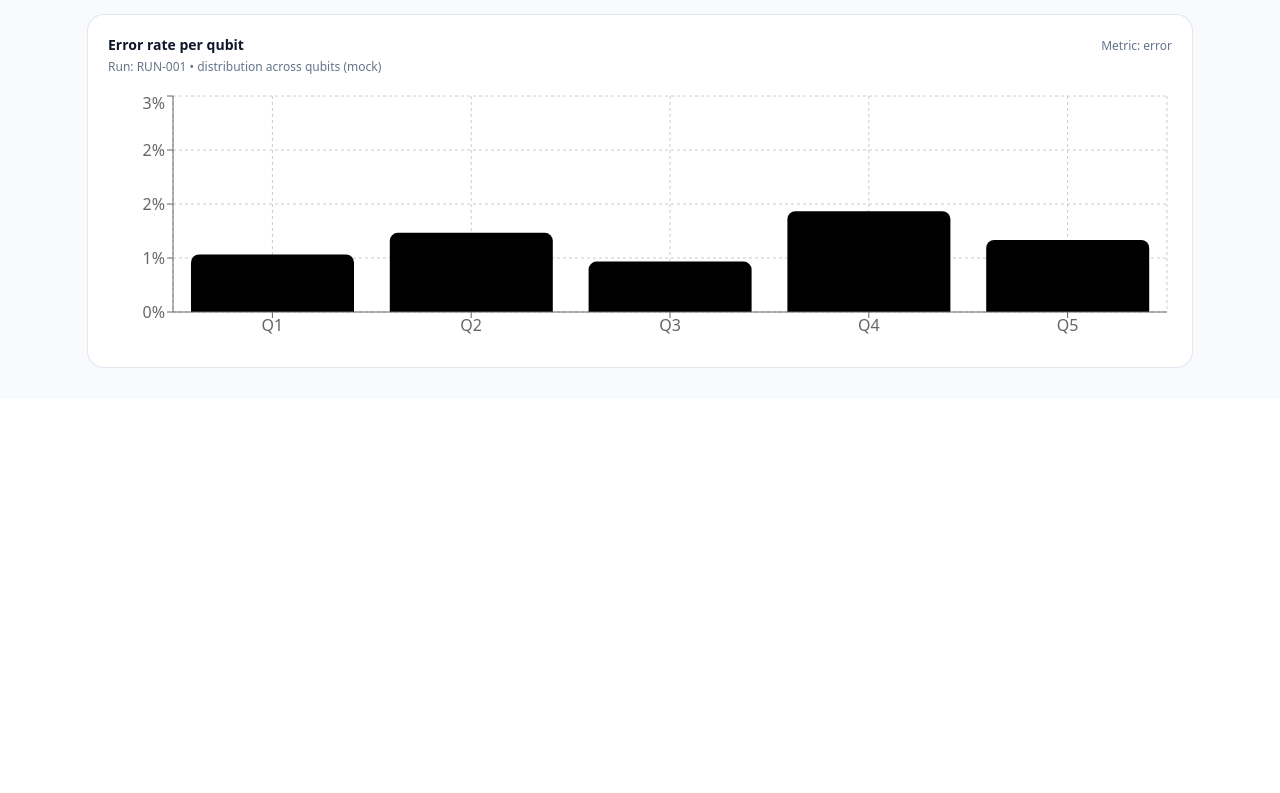
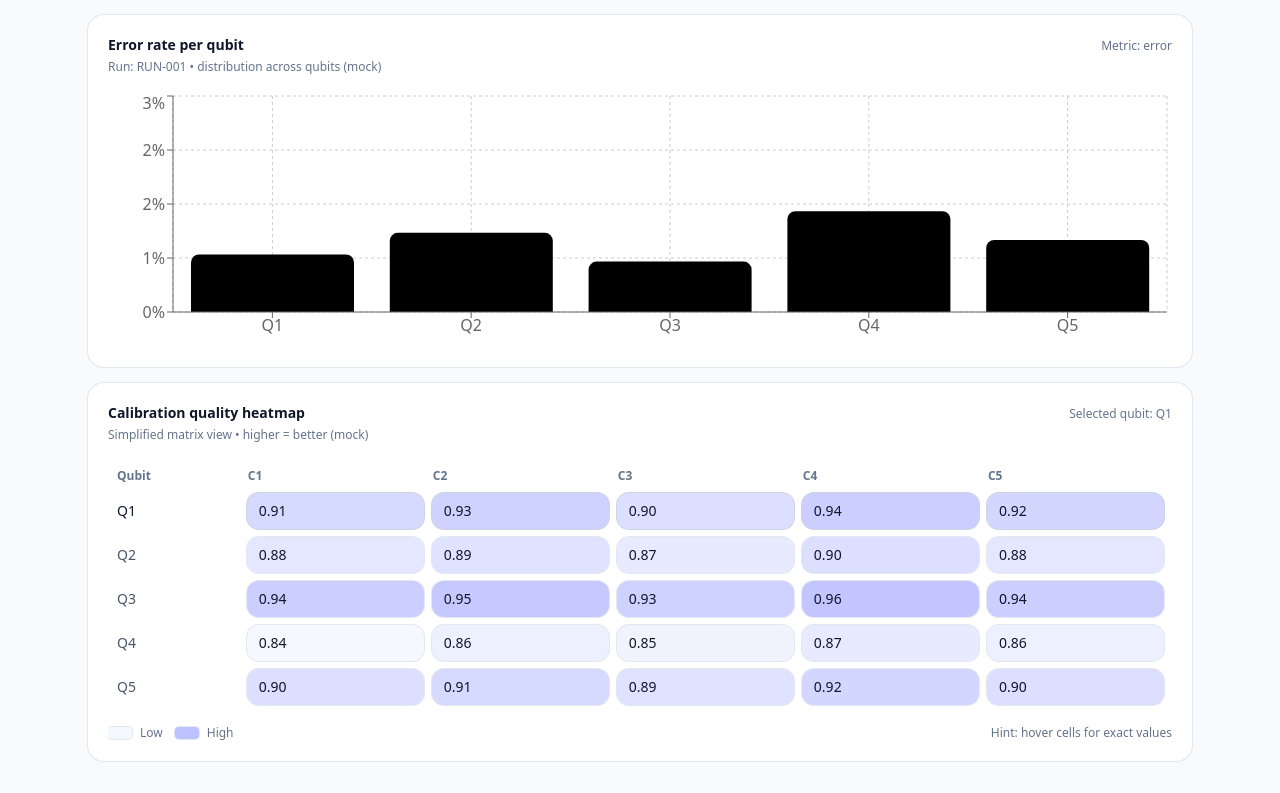
Before and after one commit to Serhii-Dobrovolskyi/quantum-experiment-dashboard, a React (Vite) app: page / in a window 1280 px wide. Shown: the part 677-1470 px from the top of the page. Before the commit the page ends 1076 px from the top, so only its background shows below. Built offline with nearby package versions, Linux system fonts and the light colour scheme.

Commit message:
Add calibration quality heatmap table

```diff
--- /dev/null
+++ b/src/components/CalibrationHeatmap.tsx
@@ -0,0 +1,97 @@
+type HeatmapRow = {
+  row: string;
+  c1: number;
+  c2: number;
+  c3: number;
+  c4: number;
+  c5: number;
+};
+
+const cols: Array<keyof Omit<HeatmapRow, "row">> = ["c1", "c2", "c3", "c4", "c5"];
+
+function clamp(n: number, min: number, max: number) {
+  return Math.max(min, Math.min(max, n));
+}
+
+// Переводим значение 0.84..0.97 в “интенсивность” фона (научный, спокойный вид)
+function cellBg(v: number) {
+  const t = (v - 0.84) / (0.97 - 0.84); // 0..1 примерно
+  const k = clamp(t, 0, 1);
+  const shade = Math.round(245 - k * 55); // 245..190
+  return `rgb(${shade}, ${shade + 3}, 255)`; // легкий синеватый оттенок
+}
+
+export function CalibrationHeatmap({
+  data,
+  selectedRow,
+}: {
+  data: HeatmapRow[];
+  selectedRow: string;
+}) {
+  return (
+    <div className="mt-4 overflow-x-auto">
+      <table className="w-full border-separate border-spacing-2">
+        <thead>
+          <tr>
+            <th className="text-left text-xs text-slate-500">Qubit</th>
+            {cols.map((c) => (
+              <th key={c} className="text-left text-xs text-slate-500">
+                {c.toUpperCase()}
+              </th>
+            ))}
+          </tr>
+        </thead>
+
+        <tbody>
+          {data.map((r) => {
+            const isSelected = r.row === selectedRow;
+
+            return (
+              <tr key={r.row}>
+                <td
+                  className={[
+                    "text-sm font-medium",
+                    isSelected ? "text-slate-900" : "text-slate-600",
+                  ].join(" ")}
+                >
+                  {r.row}
+                </td>
+
+                {cols.map((c) => {
+                  const v = r[c];
+                  return (
+                    <td
+                      key={c}
+                      className={[
+                        "rounded-xl px-3 py-2 text-sm text-slate-900 ring-1 ring-slate-200",
+                        isSelected ? "ring-slate-300" : "",
+                      ].join(" ")}
+                      style={{ backgroundColor: cellBg(v) }}
+                      title={`${r.row} ${c.toUpperCase()}: ${v.toFixed(2)}`}
+                    >
+                      {v.toFixed(2)}
+                    </td>
+                  );
+                })}
+              </tr>
+            );
+          })}
+        </tbody>
+      </table>
+
+      <div className="mt-3 flex items-center gap-3 text-xs text-slate-500">
+        <span className="inline-flex items-center gap-2">
+          <span className="h-3 w-6 rounded bg-[rgb(245,248,255)] ring-1 ring-slate-200" />
+          Low
+        </span>
+        <span className="inline-flex items-center gap-2">
+          <span className="h-3 w-6 rounded bg-[rgb(190,193,255)] ring-1 ring-slate-200" />
+          High
+        </span>
+        <span className="ml-auto">
+          Hint: hover cells for exact values
+        </span>
+      </div>
+    </div>
+  );
+}
--- a/src/components/DashboardShell.tsx
+++ b/src/components/DashboardShell.tsx
@@ -6,6 +6,7 @@ import { ErrorBarChart } from "./ErrorBarChart";
 
 
 import { FidelityLineChart } from "./FidelityLineChart";
+import { CalibrationHeatmap } from "./CalibrationHeatmap";
 
 
 type Run = (typeof data)["runs"][number];
@@ -127,6 +128,22 @@ export function DashboardShell() {
 
         <ErrorBarChart data={run.qubits} />
       </div>
+      <div className="mt-4 rounded-2xl bg-white shadow-sm ring-1 ring-slate-200 p-5">
+      <div className="flex items-baseline justify-between">
+        <div>
+          <div className="text-sm font-semibold text-slate-900">
+            Calibration quality heatmap
+          </div>
+          <div className="mt-1 text-xs text-slate-500">
+            Simplified matrix view • higher = better (mock)
+          </div>
+        </div>
+        <div className="text-xs text-slate-500">Selected qubit: {qubitId}</div>
+      </div>
+
+      <CalibrationHeatmap data={run.heatmap} selectedRow={qubitId} />
+    </div>
+
 
       </div>
     </div>
--- a/src/data/experimentData.json
+++ b/src/data/experimentData.json
@@ -16,6 +16,13 @@
          { "t": "10:35", "fidelity": 0.991 },
          { "t": "10:45", "fidelity": 0.992 },
          { "t": "10:55", "fidelity": 0.990 }
+      ],
+      "heatmap": [
+        { "row": "Q1", "c1": 0.91, "c2": 0.93, "c3": 0.90, "c4": 0.94, "c5": 0.92 },
+        { "row": "Q2", "c1": 0.88, "c2": 0.89, "c3": 0.87, "c4": 0.90, "c5": 0.88 },
+        { "row": "Q3", "c1": 0.94, "c2": 0.95, "c3": 0.93, "c4": 0.96, "c5": 0.94 },
+        { "row": "Q4", "c1": 0.84, "c2": 0.86, "c3": 0.85, "c4": 0.87, "c5": 0.86 },
+        { "row": "Q5", "c1": 0.90, "c2": 0.91, "c3": 0.89, "c4": 0.92, "c5": 0.90 }
       ]
 
     },
@@ -35,6 +42,12 @@
          { "t": "15:00", "fidelity": 0.991 },
          { "t": "15:10", "fidelity": 0.993 },
          { "t": "15:20", "fidelity": 0.992 }
+      ],"heatmap": [
+        { "row": "Q1", "c1": 0.92, "c2": 0.94, "c3": 0.91, "c4": 0.95, "c5": 0.93 },
+        { "row": "Q2", "c1": 0.89, "c2": 0.90, "c3": 0.88, "c4": 0.91, "c5": 0.89 },
+        { "row": "Q3", "c1": 0.95, "c2": 0.96, "c3": 0.94, "c4": 0.97, "c5": 0.95 },
+        { "row": "Q4", "c1": 0.85, "c2": 0.87, "c3": 0.86, "c4": 0.88, "c5": 0.87 },
+        { "row": "Q5", "c1": 0.91, "c2": 0.92, "c3": 0.90, "c4": 0.93, "c5": 0.91 }
       ]
     }
   ]
```
